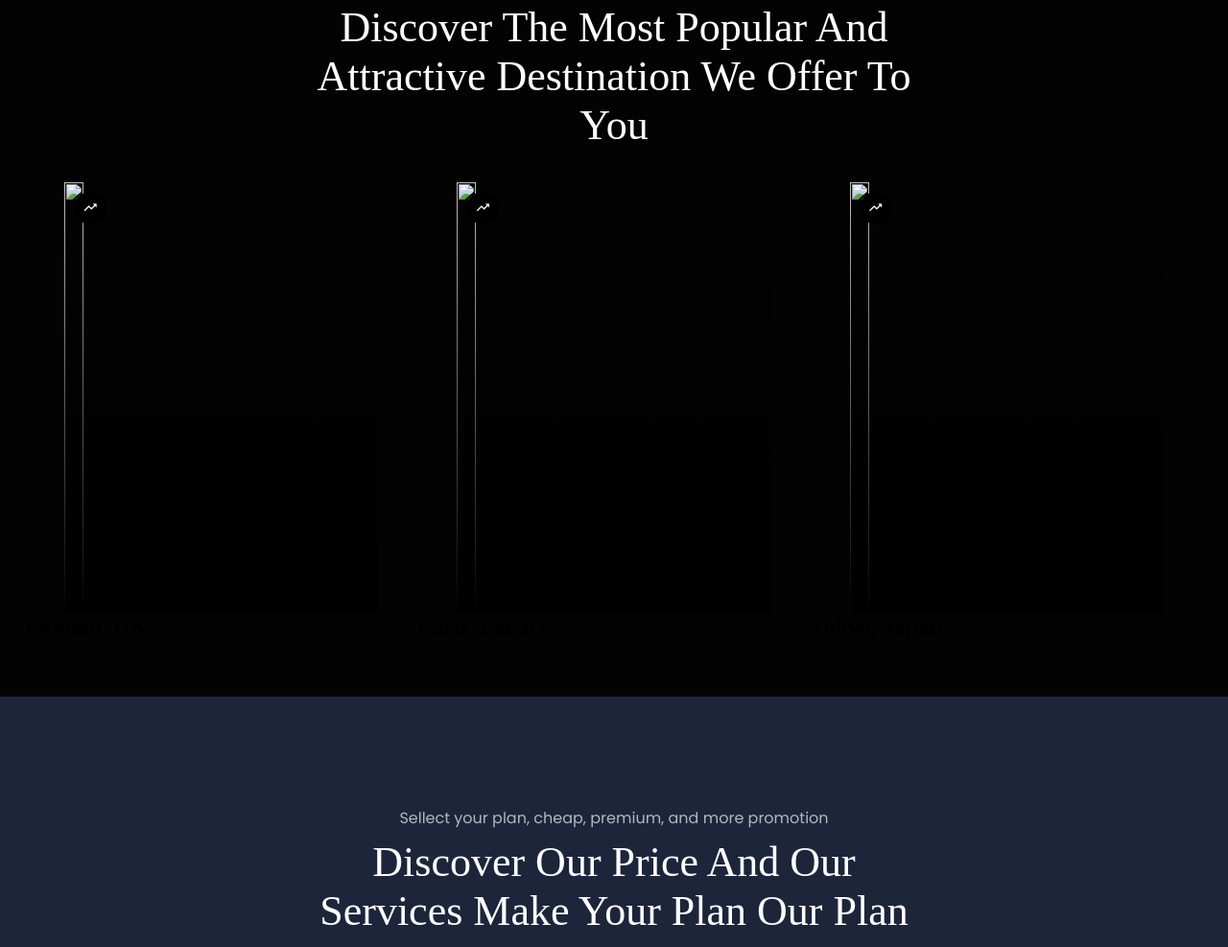
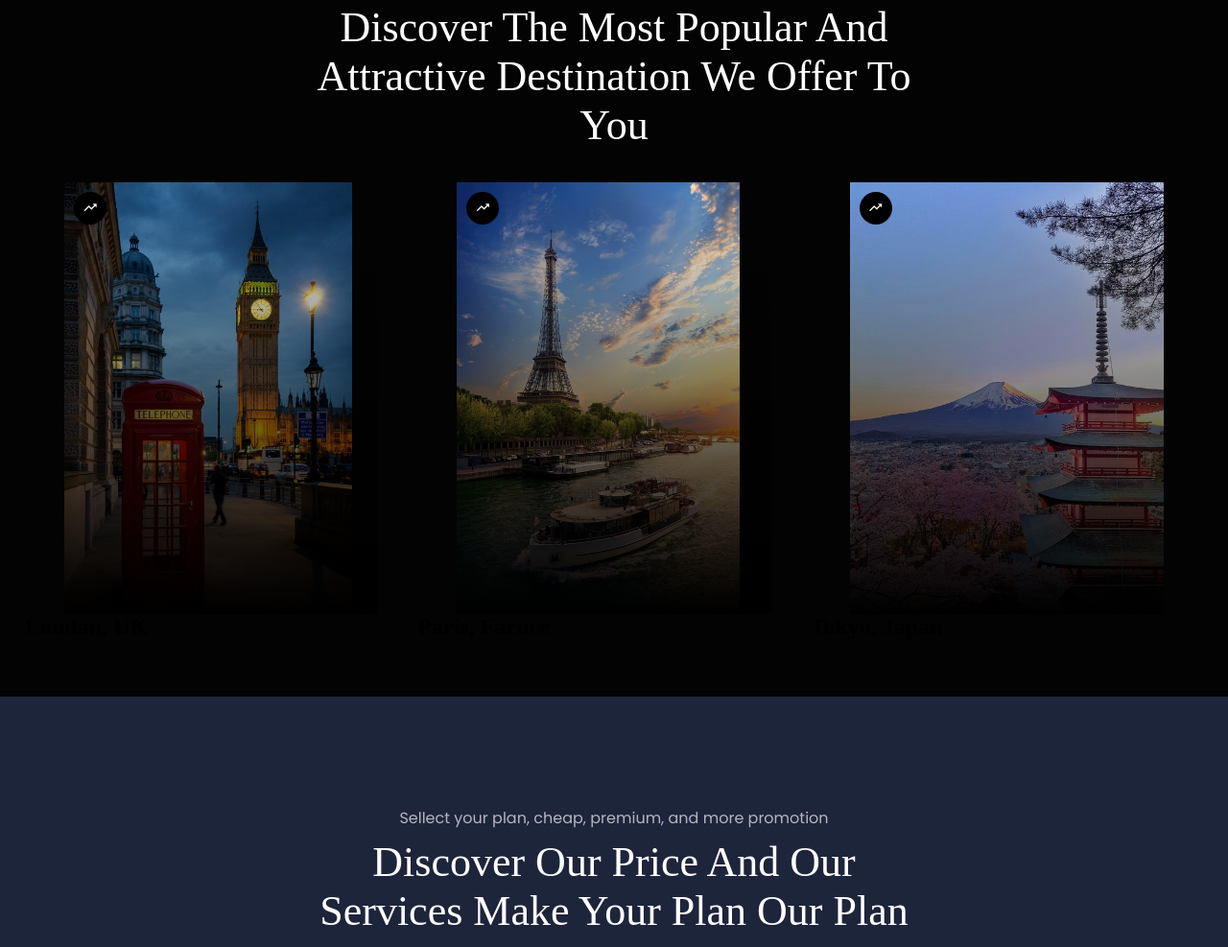
Before and after one commit to HussainRaza17/Let-s-Travel, a plain HTML site: page index.html in a window 1280 px wide. Shown: the part 1674-2661 px from the top of the page at 96% size. Drawn offline with nearby package versions, Linux system fonts and the light colour scheme; the site is published under a folder, as on GitHub Pages, so addresses that start at the root find nothing; a web font is replaced by a local one.

Commit message:
fixed it

```diff
--- a/index.html
+++ b/index.html
@@ -114,21 +114,21 @@
       <div class="items">
         <div class="item">
           <div class="image">
-            <img src="/image/discover-1.jpg" alt="">
+            <img src="./image/discover-1.jpg" alt="">
             <div class="icon"><i class='bx bx-trending-up'></i></div>
           </div>
           <h1 class="title">Londan, UK</h1>
         </div>
         <div class="item">
           <div class="image">
-            <img src="/image/discover-2.jpg" alt="">
+            <img src="./image/discover-2.jpg" alt="">
             <div class="icon"><i class='bx bx-trending-up'></i></div>
           </div>
           <h1 class="title">Paris, Farnce</h1>
         </div>
         <div class="item">
           <div class="image">
-            <img src="/image/discover-3.jpg" alt="">
+            <img src="./image/discover-3.jpg" alt="">
             <div class="icon"><i class='bx bx-trending-up'></i></div>
           </div>
           <h1 class="title">Tokyo, Japan</h1>
```
